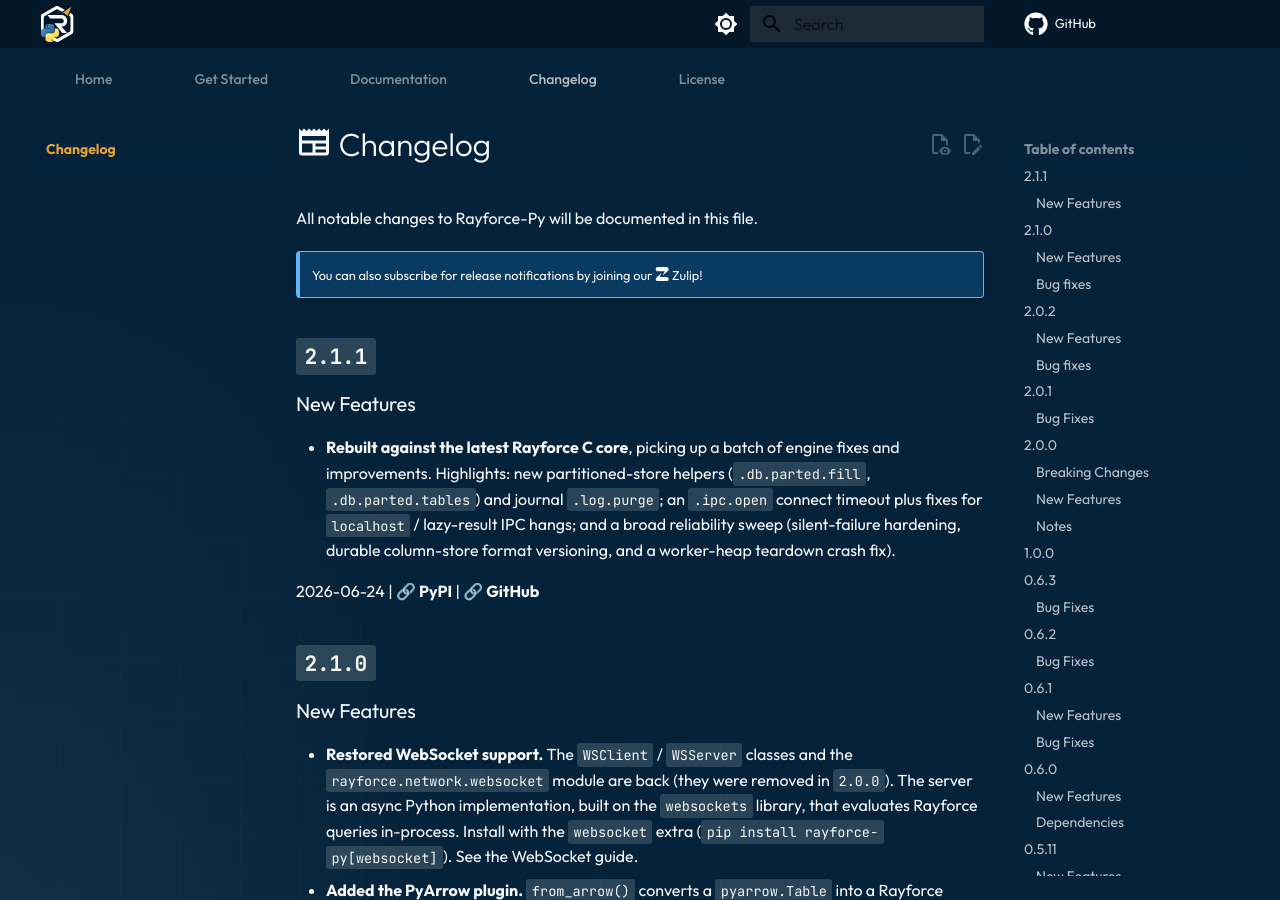
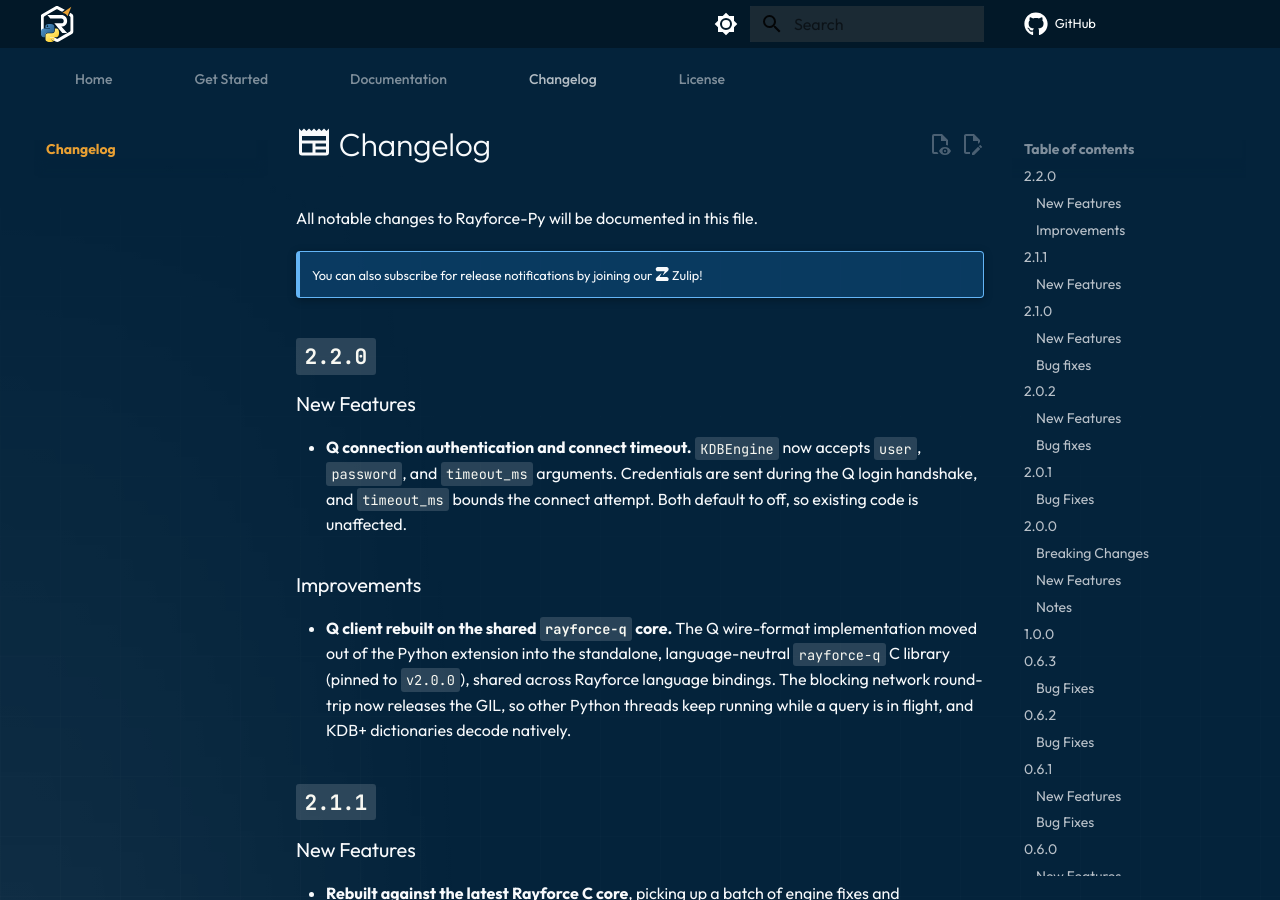
Before and after one commit to RayforceDB/rayforce-py, an MkDocs documentation site: the page built from docs/docs/content/CHANGELOG.md, in a window 1280 px wide and 900 px high. Built offline with MkDocs 1.6.1 and Material for MkDocs 9.7.7, drawn with Linux system fonts in a browser that asks for light colours; comment, search, counter and statistics services are not loaded; a style sheet for code colours, icons or effects is not loaded.

Commit message:
(release) 2.2.0

```diff
--- a/docs/docs/content/CHANGELOG.md
+++ b/docs/docs/content/CHANGELOG.md
@@ -4,6 +4,26 @@
 
 !!! note ""
     You can also subscribe for release notifications by joining our [:simple-zulip: Zulip](https://rayforcedb.zulipchat.com/#narrow/channel/549008-Discuss)!
+
+
+## **`2.2.0`**
+
+### New Features
+
+- **Q connection authentication and connect timeout.**
+  [`KDBEngine`](./documentation/plugins/kdb.md) now accepts `user`, `password`,
+  and `timeout_ms` arguments. Credentials are sent during the Q login handshake,
+  and `timeout_ms` bounds the connect attempt. Both default to off, so existing
+  code is unaffected.
+
+### Improvements
+
+- **Q client rebuilt on the shared `rayforce-q` core.** The Q wire-format
+  implementation moved out of the Python extension into the standalone,
+  language-neutral [`rayforce-q`](https://github.com/RayforceDB/rayforce-q) C
+  library (pinned to `v2.0.0`), shared across Rayforce language bindings. The
+  blocking network round-trip now releases the GIL, so other Python threads keep
+  running while a query is in flight, and KDB+ dictionaries decode natively.
 
 
 ## **`2.1.1`**
--- a/pyproject.toml
+++ b/pyproject.toml
@@ -4,7 +4,7 @@
 
 [project]
 name = "rayforce_py"
-version = "2.1.1"
+version = "2.2.0"
 description = "Python bindings for RayforceDB"
 readme = "README.md"
 authors = [{name = "RayforceDB"}]
--- a/rayforce/__init__.py
+++ b/rayforce/__init__.py
@@ -10,7 +10,7 @@
 
 FFI.init_runtime()
 
-version = "2.1.1"
+version = "2.2.0"
 
 if sys.platform == "linux" or sys.platform == "darwin":
     lib_name = "_rayforce_c.so"
--- a/setup.py
+++ b/setup.py
@@ -9,7 +9,7 @@
 
 setup(
     name="rayforce_py",
-    version="2.1.1",
+    version="2.2.0",
     packages=find_packages(),
     package_data={
         "rayforce": ["*.so", "*.dylib", "*.pyi", "bin/rayforce"],
```
